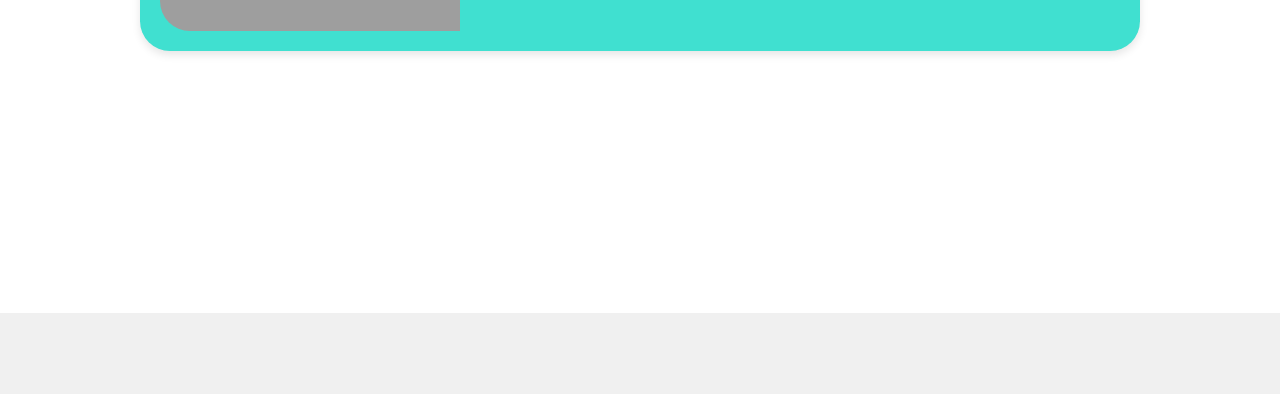
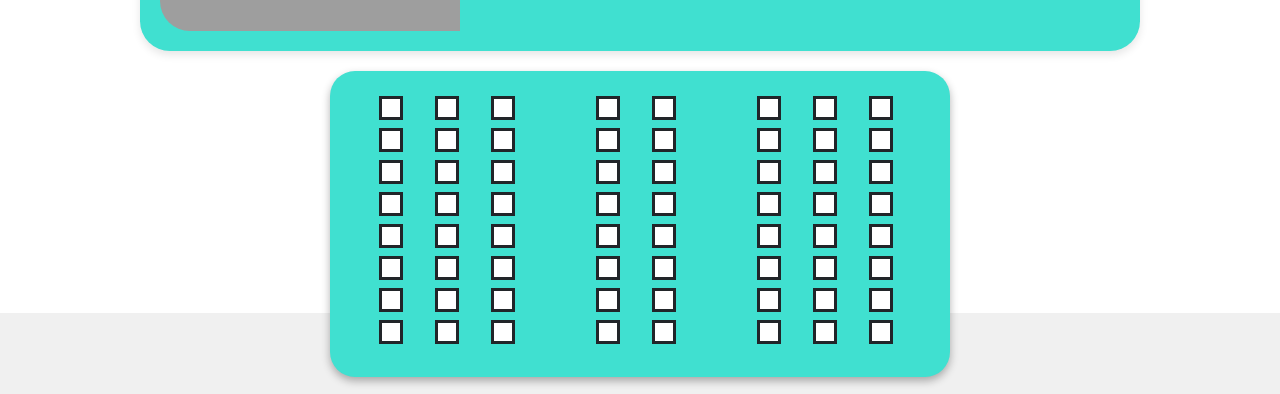
Before and after one commit to kmatijev/eviden_project, an Angular app in the folder projekt/frontend/web/cinema-app-frontend/: page /details/0 in a window 1280 px wide. Shown: the part 487-881 px from the top of the page. Before the commit the page ends 800 px from the top, so only its background shows below. Built offline with nearby package versions, Linux system fonts and the light colour scheme; grey boxes are pictures that could not be loaded.

Commit message:
Added theatre seat selection UI (no functionalities)

```diff
--- a/projekt/frontend/web/cinema-app-frontend/src/app/details/details.component.ts
+++ b/projekt/frontend/web/cinema-app-frontend/src/app/details/details.component.ts
@@ -2,11 +2,13 @@ import { Component, Input, inject } from '@angular/core';
 import { MovieDetails } from '../movie-details';
 import { ActivatedRoute } from '@angular/router';
 import { MoviesService } from '../movies.service';
+import { SeatComponent } from '../seat/seat.component';
+import { TheatreComponent } from '../theatre/theatre.component';
 
 @Component({
   selector: 'app-details',
   standalone: true,
-  imports: [],
+  imports: [TheatreComponent],
   template: `
     <article class="movie">
       <div class="movie-content">
@@ -19,6 +21,7 @@ import { MoviesService } from '../movies.service';
         </section>
       </div>
     </article>
+    <app-theatre></app-theatre>
 
   `,
   styleUrl: './details.component.css'
--- /dev/null
+++ b/projekt/frontend/web/cinema-app-frontend/src/app/seat/seat.component.css
@@ -0,0 +1,7 @@
+.seat-class {
+    border-style: solid;
+    height: 3vh;
+    width: 3vh;
+    margin-bottom: 1vh;
+    background-color: white;
+}
--- /dev/null
+++ b/projekt/frontend/web/cinema-app-frontend/src/app/seat/seat.component.html
@@ -0,0 +1,2 @@
+<div class="seat-class">
+</div>
--- /dev/null
+++ b/projekt/frontend/web/cinema-app-frontend/src/app/theatre/theatre.component.css
@@ -0,0 +1,31 @@
+.left-section{
+    display: flex;
+}
+
+.mid-section{
+    display: flex;
+}
+
+.right-section{
+    display: flex;
+}
+
+.row{
+    width: 10vh;
+}
+
+.theatre {
+    display: flex;
+    justify-content: space-around;
+    margin-left: 25%;
+    margin-right: 25%;
+    padding-top: 2%;
+    padding-bottom: 2%;
+    padding-left: 2%;
+    border-radius: 25px;
+    box-shadow: 0 4px 8px rgba(0, 0, 0, 0.3);
+}
+
+.theatre {
+    background: var(--accent-color);
+}
--- /dev/null
+++ b/projekt/frontend/web/cinema-app-frontend/src/app/theatre/theatre.component.html
@@ -0,0 +1,95 @@
+<div class="theatre">
+    <div class="left-section">
+        <div class="row">
+            <app-seat></app-seat>
+            <app-seat></app-seat>
+            <app-seat></app-seat>
+            <app-seat></app-seat>
+            <app-seat></app-seat>
+            <app-seat></app-seat>
+            <app-seat></app-seat>
+            <app-seat></app-seat>
+        </div>
+
+        <div class="row">
+            <app-seat></app-seat>
+            <app-seat></app-seat>
+            <app-seat></app-seat>
+            <app-seat></app-seat>
+            <app-seat></app-seat>
+            <app-seat></app-seat>
+            <app-seat></app-seat>
+            <app-seat></app-seat>
+        </div>
+
+        <div class="row">
+            <app-seat></app-seat>
+            <app-seat></app-seat>
+            <app-seat></app-seat>
+            <app-seat></app-seat>
+            <app-seat></app-seat>
+            <app-seat></app-seat>
+            <app-seat></app-seat>
+            <app-seat></app-seat>
+        </div>
+    </div>
+    <div class="mid-section">
+
+        <div class="row">
+            <app-seat></app-seat>
+            <app-seat></app-seat>
+            <app-seat></app-seat>
+            <app-seat></app-seat>
+            <app-seat></app-seat>
+            <app-seat></app-seat>
+            <app-seat></app-seat>
+            <app-seat></app-seat>
+        </div>
+
+        <div class="row">
+            <app-seat></app-seat>
+            <app-seat></app-seat>
+            <app-seat></app-seat>
+            <app-seat></app-seat>
+            <app-seat></app-seat>
+            <app-seat></app-seat>
+            <app-seat></app-seat>
+            <app-seat></app-seat>
+    </div>
+    </div>
+    <div class="right-section">
+        <div class="row">
+            <app-seat></app-seat>
+            <app-seat></app-seat>
+            <app-seat></app-seat>
+            <app-seat></app-seat>
+            <app-seat></app-seat>
+            <app-seat></app-seat>
+            <app-seat></app-seat>
+            <app-seat></app-seat>
+        </div>
+
+        <div class="row">
+            <app-seat></app-seat>
+            <app-seat></app-seat>
+            <app-seat></app-seat>
+            <app-seat></app-seat>
+            <app-seat></app-seat>
+            <app-seat></app-seat>
+            <app-seat></app-seat>
+            <app-seat></app-seat>
+    </div>
+
+    <div class="row">
+        <app-seat></app-seat>
+        <app-seat></app-seat>
+        <app-seat></app-seat>
+        <app-seat></app-seat>
+        <app-seat></app-seat>
+        <app-seat></app-seat>
+        <app-seat></app-seat>
+        <app-seat></app-seat>
+    </div>
+    </div>
+
+</div>
```
Also changed, not shown: projekt/frontend/web/cinema-app-frontend/src/app/seat/seat.component.ts (added, +12 -0 lines), projekt/frontend/web/cinema-app-frontend/src/app/theatre/theatre.component.ts (added, +13 -0 lines), 2 other files (tests, documents, lock files or other folders).
